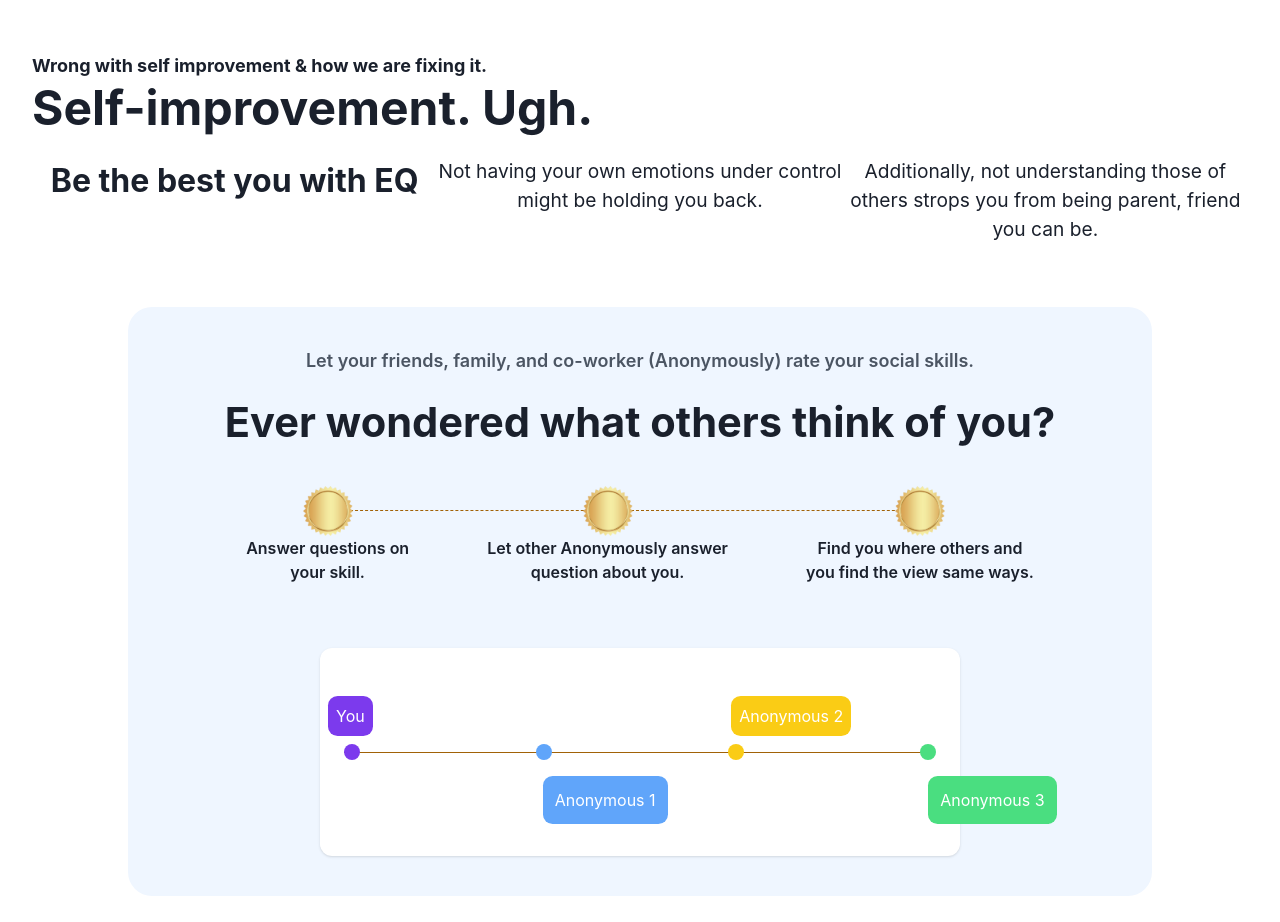
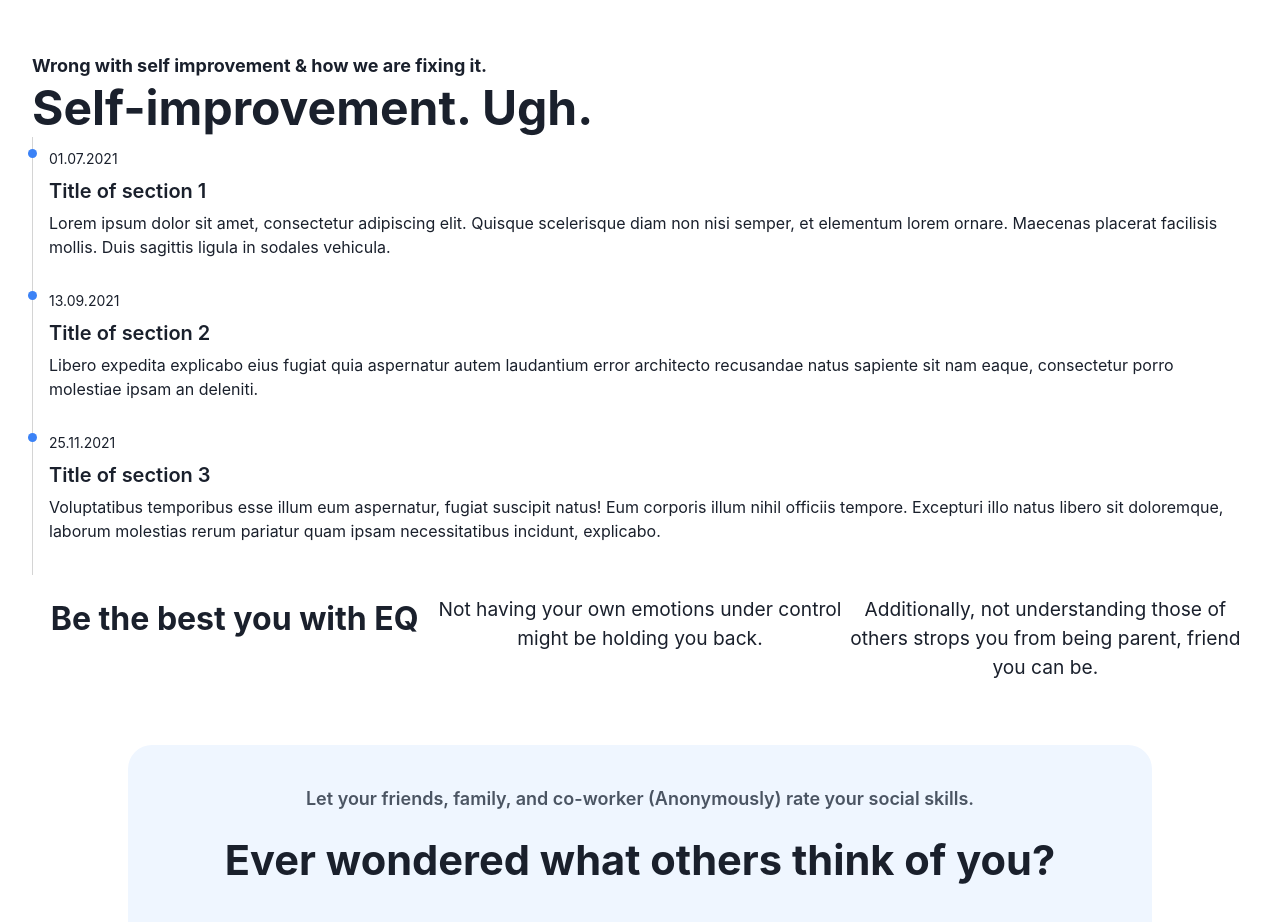
Before and after one commit to abhinavkr2108/spurfit-task, a React (Vite) app: page / in a window 1280 px wide. Shown: the part 1960-2882 px from the top of the page. Built offline with nearby package versions, Linux system fonts and the light colour scheme.

Commit message:
Added timeline component in Self Improvement

```diff
--- a/src/components/SelfImprovement.jsx
+++ b/src/components/SelfImprovement.jsx
@@ -9,8 +9,69 @@ const SelfImprovement = () => {
       <Heading fontSize={"5xl"} textAlign={"start"}>
         Self-improvement. Ugh.
       </Heading>
+      <Timeline />
     </>
   );
 };
+function Timeline() {
+  return (
+    <div>
+      <ol className="border-s border-neutral-300 dark:border-neutral-500">
+        <li>
+          <div className="flex-start flex items-start pt-3">
+            <div className="-ms-[5px] me-3 h-[9px] w-[9px] rounded-full bg-blue-500"></div>
+            <p className="text-sm text-start0">01.07.2021</p>
+          </div>
+          <div className="mb-6 ms-4 mt-2">
+            <h4 className="mb-1.5 text-xl font-semibold text-start">
+              Title of section 1
+            </h4>
+            <p className="mb-3 text-start">
+              Lorem ipsum dolor sit amet, consectetur adipiscing elit. Quisque
+              scelerisque diam non nisi semper, et elementum lorem ornare.
+              Maecenas placerat facilisis mollis. Duis sagittis ligula in
+              sodales vehicula.
+            </p>
+          </div>
+        </li>
+
+        <li>
+          <div className="flex-start flex items-start pt-2">
+            <div className="-ms-[5px] me-3 h-[9px] w-[9px] rounded-full bg-blue-500"></div>
+            <p className="text-sm text-start">13.09.2021</p>
+          </div>
+          <div className="mb-6 ms-4 mt-2">
+            <h4 className="mb-1.5 text-xl font-semibold text-start">
+              Title of section 2
+            </h4>
+            <p className="mb-3 text-start">
+              Libero expedita explicabo eius fugiat quia aspernatur autem
+              laudantium error architecto recusandae natus sapiente sit nam
+              eaque, consectetur porro molestiae ipsam an deleniti.
+            </p>
+          </div>
+        </li>
+
+        <li>
+          <div className="flex-start flex items-start pt-2">
+            <div className="-ms-[5px] me-3 h-[9px] w-[9px] rounded-full bg-blue-500"></div>
+            <p className="text-sm">25.11.2021</p>
+          </div>
+          <div className="ms-4 mt-2 pb-5">
+            <h4 className="mb-1.5 text-xl font-semibold text-start">
+              Title of section 3
+            </h4>
+            <p className="mb-3 text-start">
+              Voluptatibus temporibus esse illum eum aspernatur, fugiat suscipit
+              natus! Eum corporis illum nihil officiis tempore. Excepturi illo
+              natus libero sit doloremque, laborum molestias rerum pariatur quam
+              ipsam necessitatibus incidunt, explicabo.
+            </p>
+          </div>
+        </li>
+      </ol>
+    </div>
+  );
+}
 
 export default SelfImprovement;
```
